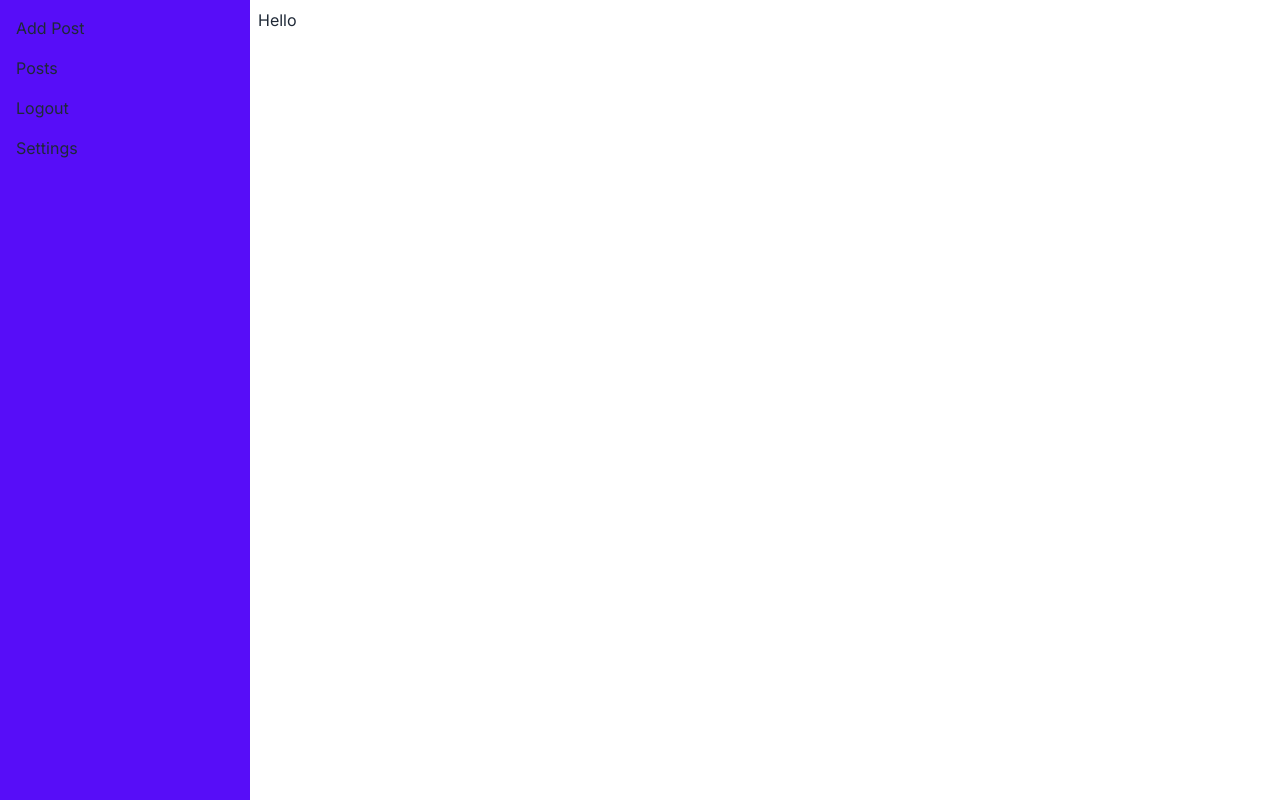
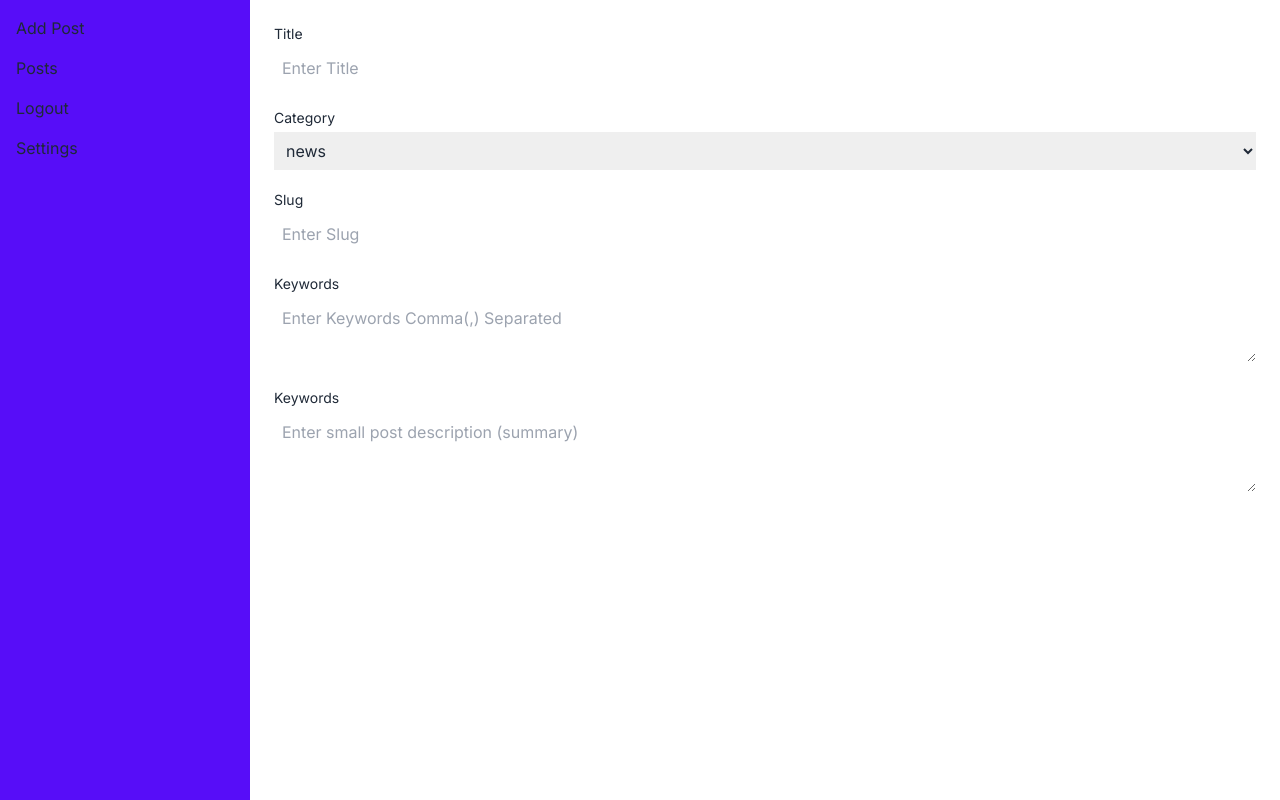
Before and after one commit to RohitSignIn/sparrownews-nextjs, a Next.js app: page /admin/add-post in a window 1280 px wide. Built offline with nearby package versions, Linux system fonts and the light colour scheme.

Commit message:
Created Simple add Post Form

```diff
--- a/src/Layout/AdminLayout.tsx
+++ b/src/Layout/AdminLayout.tsx
@@ -1,5 +1,4 @@
 import Sidebar from "@/components/AdminComp/Sidebar";
-import Link from "next/link";
 import React from "react";
 
 function AdminLayout({ children }: { children: React.ReactNode }) {
--- a/src/app/admin/add-post/page.tsx
+++ b/src/app/admin/add-post/page.tsx
@@ -1,7 +1,12 @@
 import AdminLayout from "@/Layout/AdminLayout";
+import AddPostForm from "@/components/AdminComp/AddPostForm";
 
 function AddPost() {
-  return <AdminLayout>Hello</AdminLayout>;
+  return (
+    <AdminLayout>
+      <AddPostForm />
+    </AdminLayout>
+  );
 }
 
 export default AddPost;
--- /dev/null
+++ b/src/components/AdminComp/AddPostForm.tsx
@@ -0,0 +1,86 @@
+import React from "react";
+
+function AddPostForm() {
+  return (
+    <div className='w-full'>
+      {/* TITLE STARTS */}
+      <div className='m-4'>
+        <label className='block text-sm' htmlFor='title'>
+          Title
+        </label>
+        <input
+          className='p-2 my-1 outline-none w-full'
+          type='text'
+          name='title'
+          id='title'
+          placeholder='Enter Title'
+        />
+      </div>
+      {/* TITLE ENDS */}
+
+      {/* CATEGORY STARTS  */}
+      <div className='mx-4'>
+        <label className='block text-sm' htmlFor='category'>
+          Category
+        </label>
+        <select
+          className='p-2 my-1 outline-none w-full'
+          name='category'
+          id='category'
+        >
+          <option value='news'>news</option>
+          <option value='entertainment'>entertainment</option>
+          <option value='politics'>politics</option>
+          <option value='sports'>sports</option>
+          <option value='articles'>articles</option>
+        </select>
+      </div>
+      {/* CATEGORY ENDS  */}
+
+      {/* SLUG STARTS */}
+      <div className='m-4'>
+        <label className='block text-sm' htmlFor='slug'>
+          Slug
+        </label>
+        <input
+          className='p-2 my-1 outline-none w-full'
+          type='text'
+          name='slug'
+          id='slug'
+          placeholder='Enter Slug'
+        />
+      </div>
+      {/* SLUG ENDS */}
+
+      {/* KEYWORDS STARTS */}
+      <div className='m-4'>
+        <label className='block text-sm' htmlFor='keywords'>
+          Keywords
+        </label>
+        <textarea
+          name='keywords'
+          id='keywords'
+          className='p-2 my-1 outline-none w-full h-[4rem]'
+          placeholder='Enter Keywords Comma(,) Separated'
+        ></textarea>
+      </div>
+      {/* KEYWORDS ENDS */}
+
+      {/* DESCRIPTION STARTS */}
+      <div className='m-4'>
+        <label className='block text-sm' htmlFor='keywords'>
+          Keywords
+        </label>
+        <textarea
+          name='keywords'
+          id='keywords'
+          className='p-2 my-1 outline-none w-full h-[5rem]'
+          placeholder='Enter small post description (summary)'
+        ></textarea>
+      </div>
+      {/* DESCRIPTION ENDS */}
+    </div>
+  );
+}
+
+export default AddPostForm;
```
